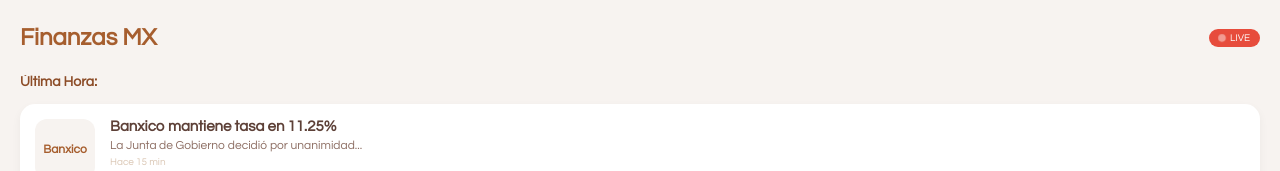
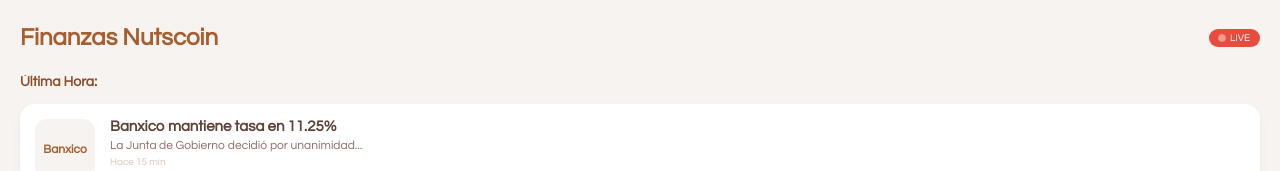
Before and after one commit to wtfconmafe/NUSTCOIN, a plain HTML site: page notificaciones.html in a window 1280 px wide. Shown: the top 171 px of the page. Drawn offline with Linux system fonts and the light colour scheme.

Commit message:
Proyecto final

```diff
--- a/notificaciones.html
+++ b/notificaciones.html
@@ -12,7 +12,7 @@
 
     <div class="app-container">
         <header class="main-header">
-            <h1 class="header-title">Finanzas MX</h1>
+            <h1 class="header-title">Finanzas Nutscoin</h1>
             <div class="live-indicator">
                 <span class="pulse-dot"></span> LIVE
             </div>
```
